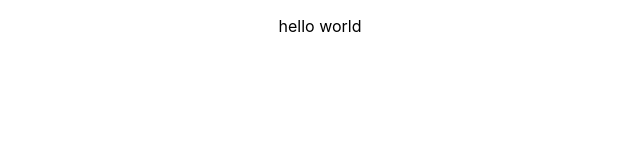
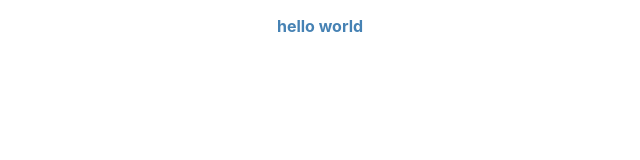
Before and after one commit to ShotaKiko/FTP-Frontend, a React (Create React App) app: page / in a window 1280 px wide. Shown: the top 160 px of the page, without its empty margins (320-960 px from the left). Built offline with nearby package versions, Linux system fonts and the light colour scheme.

Commit message:
added scss/updated favicon

```diff
--- a/package.json
+++ b/package.json
@@ -6,6 +6,7 @@
     "@testing-library/jest-dom": "^4.2.4",
     "@testing-library/react": "^9.3.2",
     "@testing-library/user-event": "^7.1.2",
+    "node-sass": "^4.14.1",
     "react": "^16.13.1",
     "react-dom": "^16.13.1",
     "react-scripts": "3.4.3"
--- a/public/index.html
+++ b/public/index.html
@@ -2,13 +2,10 @@
 <html lang="en">
   <head>
     <meta charset="utf-8" />
-    <link rel="icon" href="%PUBLIC_URL%/favicon.ico" />
+    <link rel="”shortcut" icon” href="%PUBLIC_URL%/favicon.ico" />
     <meta name="viewport" content="width=device-width, initial-scale=1" />
     <meta name="theme-color" content="#000000" />
-    <meta
-      name="description"
-      content="Web site created using create-react-app"
-    />
+    <meta name="description" content="Field Trip Planner Application" />
     <link rel="apple-touch-icon" href="%PUBLIC_URL%/logo192.png" />
     <!--
       manifest.json provides metadata used when your web app is installed on a
@@ -24,7 +21,7 @@
       work correctly both with client-side routing and a non-root public URL.
       Learn how to configure a non-root public URL by running `npm run build`.
     -->
-    <title>React App</title>
+    <title>Field Trip Planner</title>
   </head>
   <body>
     <noscript>You need to enable JavaScript to run this app.</noscript>
--- a/src/App.css
+++ /dev/null
@@ -1,3 +0,0 @@
-.App {
-  text-align: center;
-}
--- a/src/App.js
+++ b/src/App.js
@@ -1,5 +1,5 @@
 import React from "react";
-import "./App.css";
+import "./App.scss";
 
 function App() {
   return (
--- /dev/null
+++ b/src/App.scss
@@ -0,0 +1,5 @@
+.App {
+  text-align: center;
+  color: steelblue;
+  font-weight: bold;
+}
```
Also changed, not shown: public/manifest.json, 2 other files (tests, documents, lock files or other folders).
